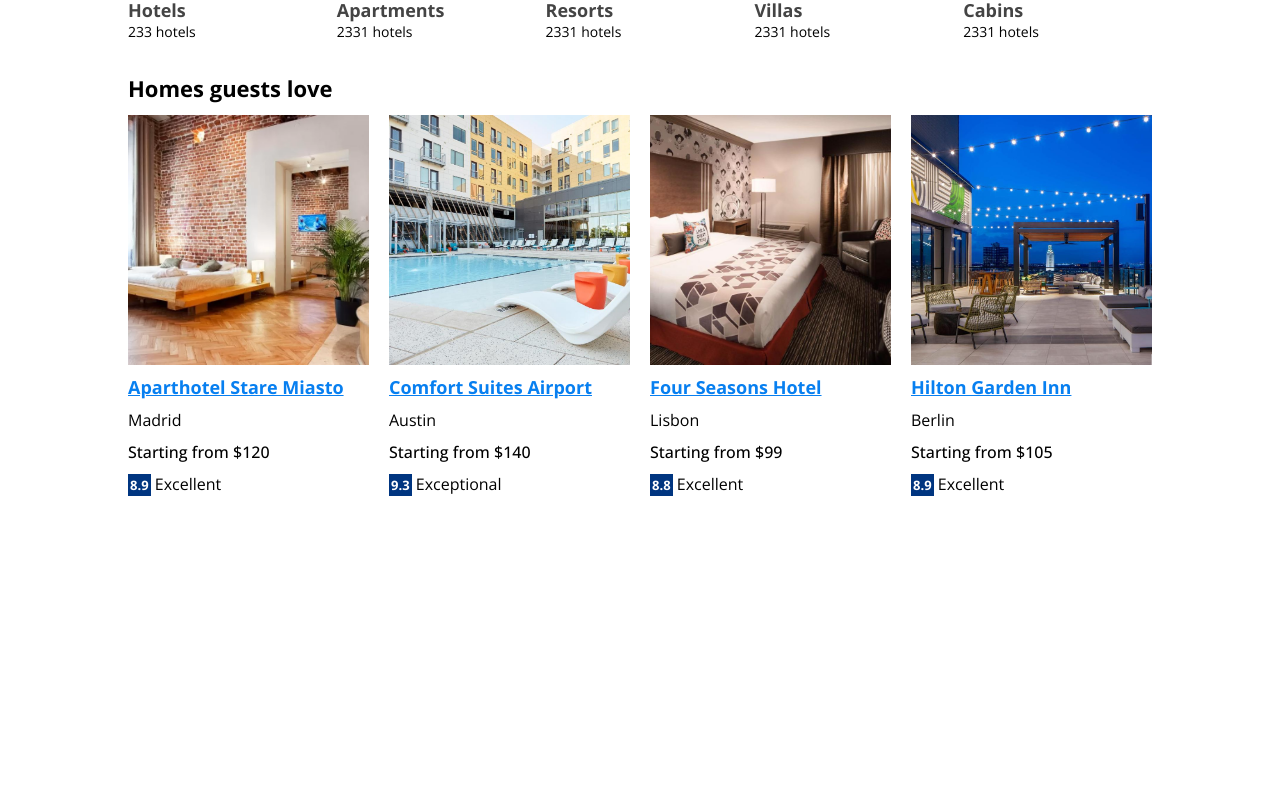
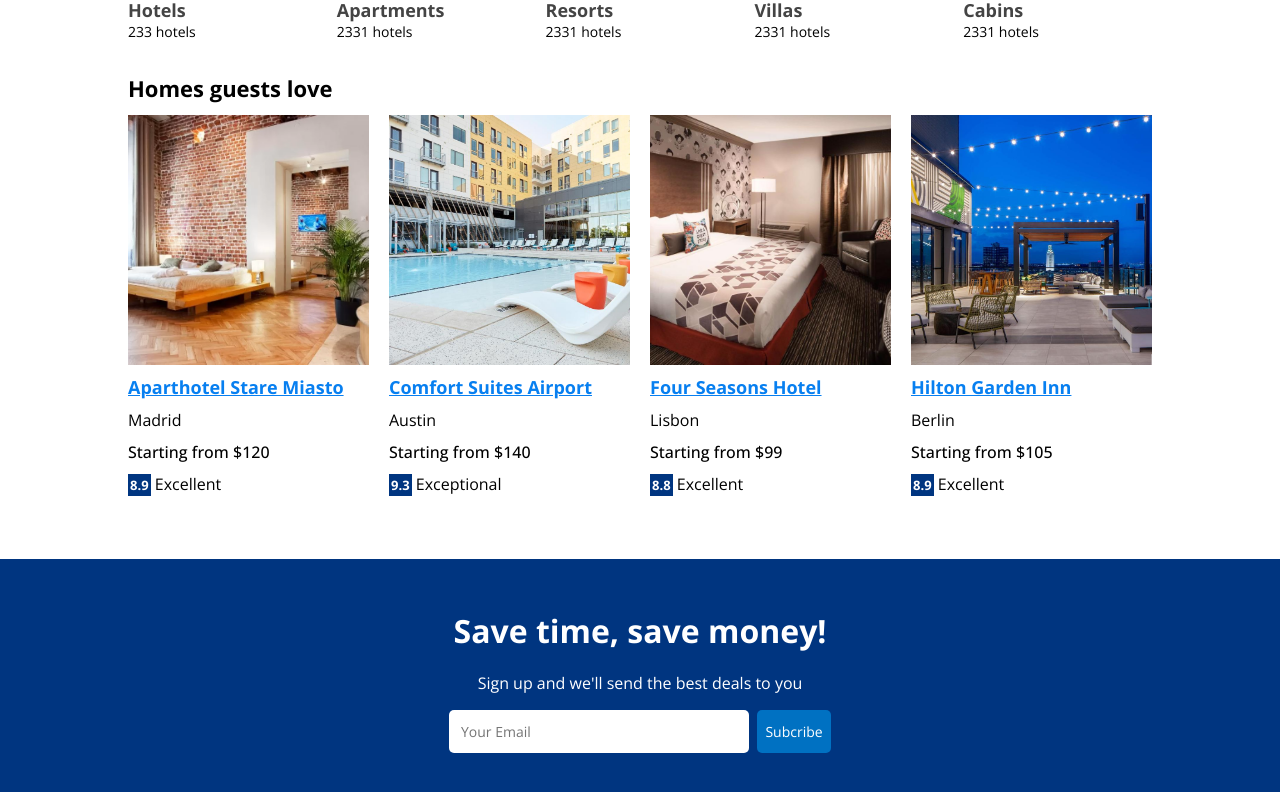
Before and after one commit to hp-nguyen/fx-rjs-asm-1, a React (Create React App) app: page / in a window 1280 px wide. Shown: the part 928-1720 px from the top of the page. Before the commit the page ends 1424 px from the top, so only its background shows below. Built offline with nearby package versions, Linux system fonts and the light colour scheme.

Commit message:
Subcribe Section

```diff
--- a/src/components/CitiesList/CitiesList.js
+++ b/src/components/CitiesList/CitiesList.js
@@ -19,8 +19,8 @@
 ];
 export default function CitiesList() {
   return (
-    <div className="cities-container container--mw-1024">
+    <section className="cities-container container--mw-1024">
       {citiesData.map(city => <City city={city} key={city.name}/>)}
-    </div>
+    </section>
   );
 }
--- a/src/components/HotelsList/HotelsList.js
+++ b/src/components/HotelsList/HotelsList.js
@@ -37,13 +37,13 @@
 
 export default function HotelsList() {
   return (
-    <div className="container--mw-1024">
+    <section className="container--mw-1024">
       <h2 className="properties-title">Homes guests love</h2>
       <div className="properties-container">
         {hotelsList.map(hotel => (
           <HotelItem hotel={hotel} key={hotel.name} />
         ))}
       </div>
-    </div>
+    </section>
   );
 }
--- a/src/components/PropertiesList/PropertiesList.js
+++ b/src/components/PropertiesList/PropertiesList.js
@@ -32,13 +32,13 @@
 
 export default function PropertiesList() {
   return (
-    <div className="container--mw-1024">
+    <section className="container--mw-1024">
       <h2 className="properties-title">Browse by property type</h2>
       <div className="properties-container">
         {propsList.map(data => (
           <PropertyItem props={data} key={data.name} />
         ))}
       </div>
-    </div>
+    </section>
   );
 }
--- /dev/null
+++ b/src/components/SubcribeSection/SubcribeSection.css
@@ -0,0 +1,28 @@
+.subcribe-section {
+  margin-top: 64px;
+  padding: 50px 0;
+  background-color: #003580;
+  color: #fff;
+  text-align: center;
+}
+.subcribe-section__title {
+  font-size: 3.2rem;
+  margin-bottom: 20px;
+}
+.subcribe-section__description {
+  margin-bottom: 16px;
+}
+.subcribe-form {
+  display: flex;
+  justify-content: center;
+  font-size: 1.4rem;
+  gap: 8px;
+}
+.subcribe-form > * {
+  border-radius: 5px;
+  border: none;
+}
+.email-input {
+  padding: 12px;
+  width: 300px;
+}
--- /dev/null
+++ b/src/components/SubcribeSection/SubcribeSection.js
@@ -0,0 +1,16 @@
+import Button from '../Button/Button';
+import './SubcribeSection.css';
+export default function SubcribeSection() {
+  return (
+    <section className="subcribe-section">
+      <h2 className="subcribe-section__title">Save time, save money!</h2>
+      <p className="subcribe-section__description">
+        Sign up and we'll send the best deals to you
+      </p>
+      <form className="subcribe-form">
+        <input className="email-input" type="email" placeholder="Your Email" />
+        <Button content="Subcribe" />
+      </form>
+    </section>
+  );
+}
--- a/src/pages/home/Home.jsx
+++ b/src/pages/home/Home.jsx
@@ -3,6 +3,7 @@
 import HotelsList from '../../components/HotelsList/HotelsList';
 import Navbar from '../../components/Navbar/Navbar';
 import PropertiesList from '../../components/PropertiesList/PropertiesList';
+import SubcribeSection from '../../components/SubcribeSection/SubcribeSection';
 import './Home.css';
 const Home = () => {
   return (
@@ -13,6 +14,7 @@
         <CitiesList />
         <PropertiesList />
         <HotelsList />
+        <SubcribeSection/>
       </main>
     </>
   );
```
